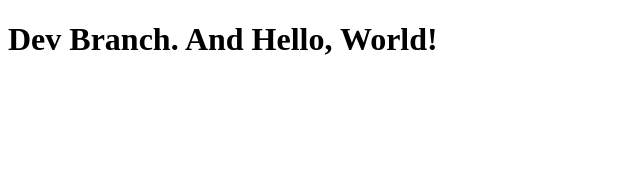
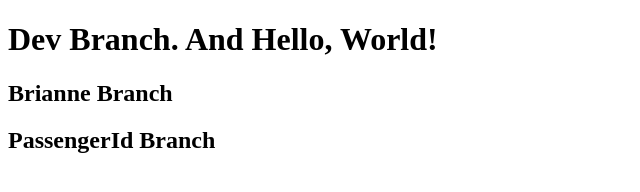
Before and after one commit to IsaacTierney/ElevenFiftyFlights, a plain HTML site: page index.html in a window 1280 px wide. Shown: the whole page, without its empty margins (0-640 px from the left). Drawn offline with Linux system fonts and the light colour scheme.

Commit message:
Init Branch

```diff
--- a/index.html
+++ b/index.html
@@ -7,5 +7,7 @@
 </head>
 <body>
     <h1>Dev Branch. And Hello, World!</h1>
+    <h2>Brianne Branch</h2>
+    <h2>PassengerId Branch</h2>
 </body>
 </html>
```
